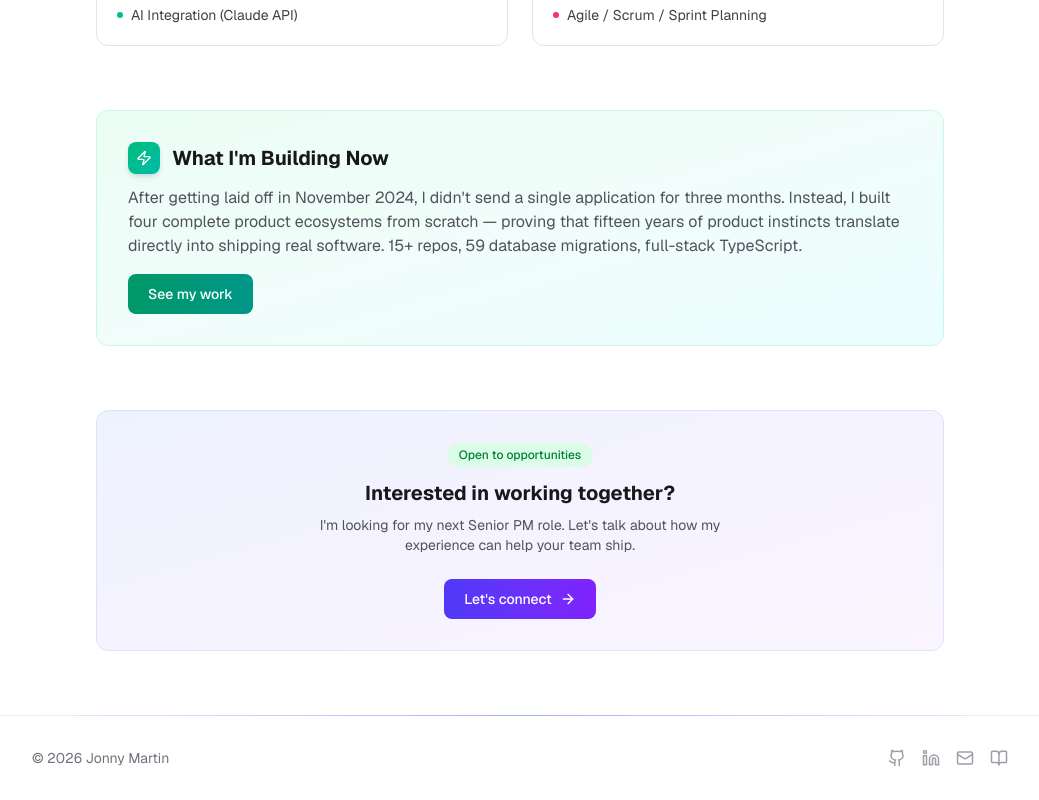
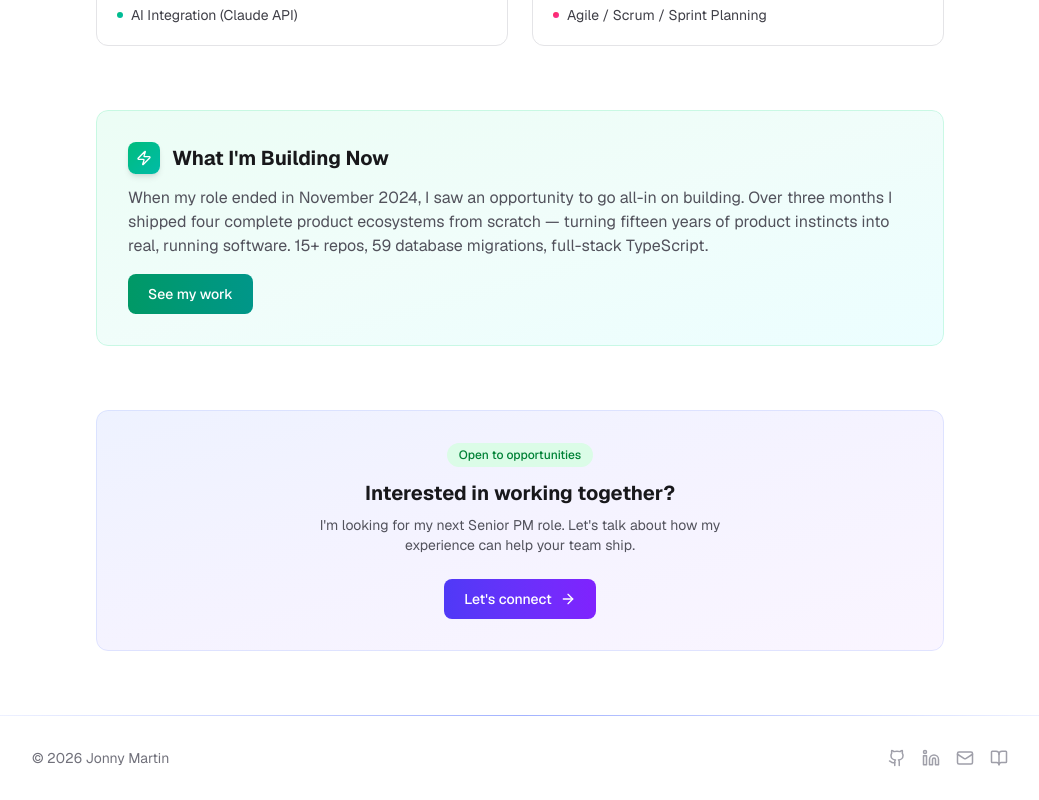
Before and after one commit to jonalexjames84/portfolio, a Next.js app: page /experience in a window 1280 px wide. Shown: the part 3693-4493 px from the top of the page, without its empty margins (120-1159 px from the left). Built offline with nearby package versions, Linux system fonts and the light colour scheme.

Commit message:
Reword experience page copy to be more upbeat and forward-looking
Co-Authored-By: Claude Opus 4.6 <noreply@anthropic.com>

```diff
--- a/src/app/experience/page.tsx
+++ b/src/app/experience/page.tsx
@@ -347,11 +347,11 @@ export default function ExperiencePage() {
             </h2>
           </div>
           <p className="mb-4 text-zinc-600 dark:text-zinc-400">
-            After getting laid off in November 2024, I didn&apos;t send a single
-            application for three months. Instead, I built four complete product
-            ecosystems from scratch — proving that fifteen years of product
-            instincts translate directly into shipping real software. 15+ repos,
-            59 database migrations, full-stack TypeScript.
+            When my role ended in November 2024, I saw an opportunity to go
+            all-in on building. Over three months I shipped four complete product
+            ecosystems from scratch — turning fifteen years of product instincts
+            into real, running software. 15+ repos, 59 database migrations,
+            full-stack TypeScript.
           </p>
           <Link
             href="/work"
```
